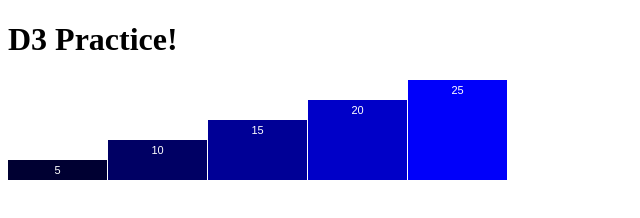
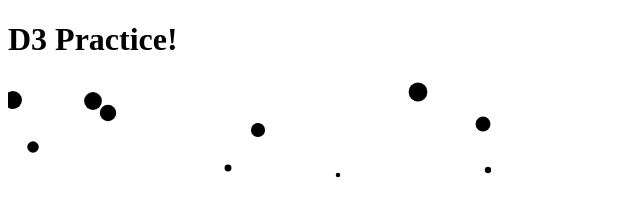
Before and after one commit to stephr3/d3-practice, a plain HTML site: page index.html in a window 1280 px wide. Shown: the whole page, without its empty margins (0-640 px from the left). Drawn offline with nearby package versions, Linux system fonts and the light colour scheme.

Commit message:
display scatter plot with circle areas based on y value

```diff
--- a/index.html
+++ b/index.html
@@ -9,49 +9,27 @@
     <h1>D3 Practice!</h1>
     <script src="https://d3js.org/d3.v4.min.js"></script>
     <script type="text/javascript">
-      var dataset = [ 5, 10, 15, 20, 25 ];
+      var dataset = [
+              [5, 20], [480, 90], [250, 50], [100, 33], [330, 95],
+              [410, 12], [475, 44], [25, 67], [85, 21], [220, 88]
+            ];;
       var w = 500;
       var h = 100;
-      var barPadding = 1;
+
       var svg = d3.select('body').append('svg').attr('width', w).attr('height', h);
-      svg.selectAll('rect')
+      svg.selectAll('circle')
         .data(dataset)
         .enter()
-        .append('rect')
-        .attr('x', function(d, i){
-          return i * (w / dataset.length);
+        .append('circle')
+        .attr('cx', function(d){
+          return d[0];
         })
-        .attr('y', function(d) {
-          d = d * 4;
-          return h - d;
+        .attr('cy', function(d) {
+          return d[1];
         })
-        .attr('width', w / dataset.length - barPadding)
-        .attr('height', function(d) {
-          d = d * 4;
-          return d;
-        })
-        .attr('fill', function(d) {
-          return' rgb(0,0,' + (d * 10) + ')';
+        .attr('r', function(d) {
+          return Math.sqrt(h - d[1]);
         });
-
-        svg.selectAll('text')
-          .data(dataset)
-          .enter()
-          .append('text')
-          .text(function(d) {
-            return d;
-          })
-          .attr("x", function(d, i) {
-            return i * (w / dataset.length) + (w / dataset.length - barPadding) / 2;
-          })
-          .attr("y", function(d) {
-               return h - (d * 4) + 14;
-          })
-          .attr('font-family', 'sans-serif')
-          .attr('font-size', '11px')
-          .attr('fill', 'white')
-          .attr('text-anchor', 'middle');
-
     </script>
   </body>
 </html>
```
